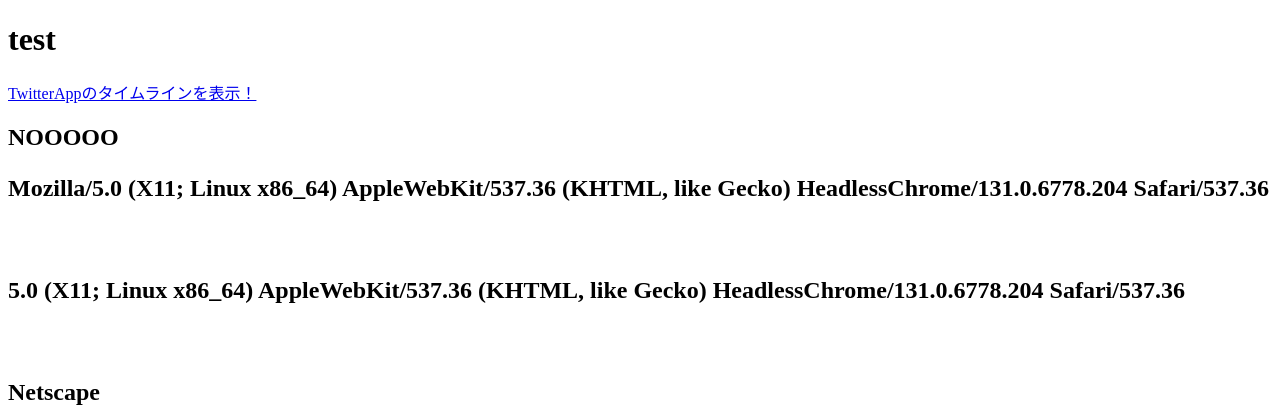
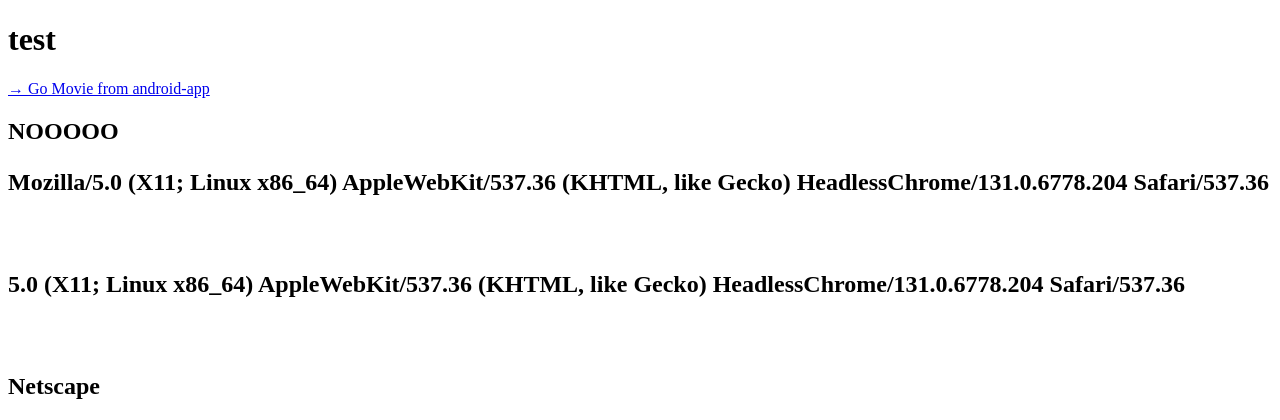
Before and after one commit to Yamashou/ch_browser, a Flask app: page / in a window 1280 px wide. Shown: the top 420 px of the page. Run offline with Flask 2, Linux system fonts and the light colour scheme; some libraries are stand-ins or nearby versions.

Commit message:
test chrome]

```diff
--- a/templates/index.html
+++ b/templates/index.html
@@ -9,7 +9,8 @@
 
 <body>
   <h1>test</h1>
-  <a href="chrome://">TwitterAppのタイムラインを表示！</a>
+  <!-- <a href="chrome://">TwitterAppのタイムラインを表示！</a> -->
+  <a href="googlechrome-x-callback://x-callback-url/open/?x-source=(null)&amp;url=http%3A%2F%2Fwebdemo.dac.co.jp%2Finfeed%2Finfo.html&amp;x-success=myapp%3A%2F%2F&amp;create-new-tab">→ Go Movie from android-app</a>
   <h2 id="ch-id">NOOOOO<h2>
   <p id="box2"></p><br>
   <p id="box3"></p><br>
```
